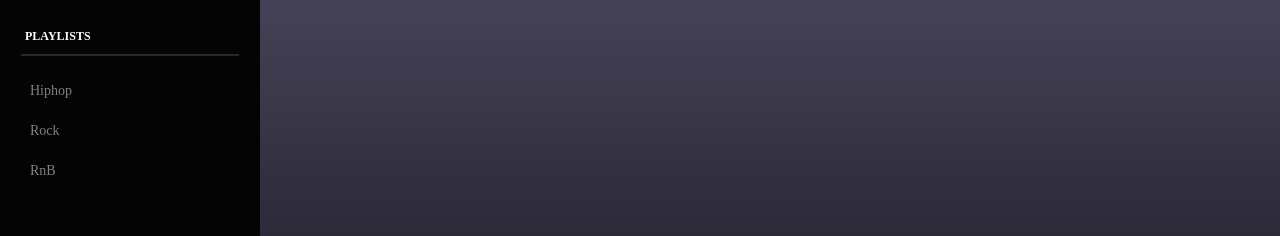
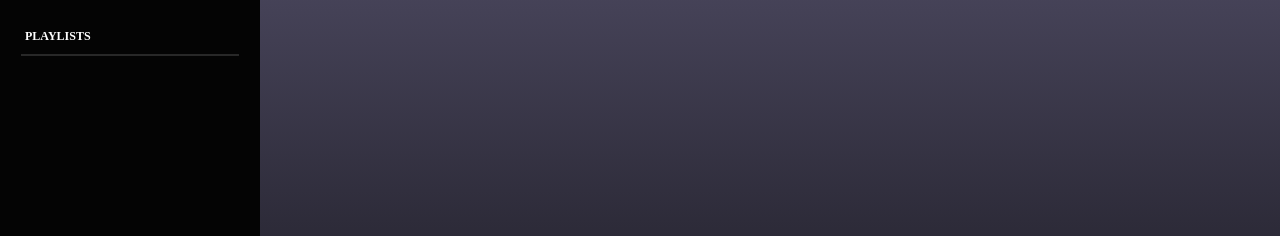
Before and after one commit to priyavrata/spotify-clone-react, a React (Create React App) app: page / in a window 1280 px wide. Shown: the part 206-442 px from the top of the page. Built offline with nearby package versions, Linux system fonts and the light colour scheme; what spotify-web-api-js would draw is missing.

Commit message:
Used API to get playlists

```diff
--- a/src/App.js
+++ b/src/App.js
@@ -10,7 +10,7 @@ const spotify = new SpotifyWebApi();
 
 
 function App() {
-  const [{user,token},dispatch] = useDataLayerValue();
+  const [{user,token,playlists},dispatch] = useDataLayerValue();
   // console.log("Reached App");
   useEffect(()=>{
 
@@ -38,11 +38,17 @@ function App() {
         });
       });
 
-
+      spotify.getUserPlaylists().then((playlists)=>{
+        dispatch({
+          type:"SET_PLAYLISTS",
+          playlists:playlists,
+        });
+      });
     }
   },[]);
-  console.log("user*: ",user);
-  console.log("token*:", token);
+  // console.log("user*: ",user);
+  // console.log("token*:", token);
+  // console.log("playlists* :",playlists);
   return (
     <div className="app">
       {
--- a/src/Sidebar.js
+++ b/src/Sidebar.js
@@ -5,9 +5,10 @@ import SidebarOption from "./SidebarOption";
 import HomeIcon from '@material-ui/icons/Home';
 import SearchIcon from '@material-ui/icons/Search';
 import LibraryMusicIcon from '@material-ui/icons/LibraryMusic';
-
+import {useDataLayerValue} from './DataLayer';
 
 function Sidebar() {
+    const [{playlists},dispatch] = useDataLayerValue();
     return (
         <div className="sidebar">
             <img className="sidebar_logo" src="https://getheavy.com/wp-content/uploads/2019/12/spotify2019-830x350.jpg" alt=""/>
@@ -17,9 +18,13 @@ function Sidebar() {
             <br/>
             <strong className="sidebar_title">PLAYLISTS</strong>
             <hr/>
-            <SidebarOption title="Hiphop"/>
+            {playlists?.items?.map(playlist => (
+                <SidebarOption title={playlist.name}/>
+            ))}
+            {/* playlists.items.map(playlist =>) */}
+            {/* <SidebarOption title="Hiphop"/>
             <SidebarOption title="Rock"/>
-            <SidebarOption title="RnB"/>
+            <SidebarOption title="RnB"/> */}
 
         </div>
     );
--- a/src/reducer.js
+++ b/src/reducer.js
@@ -2,6 +2,7 @@ export const initialState = {
     user:null,
     playlists: [],
     playing: false,
+    // token:null,
     token: "BQB7qJINh-Zqn7I2ECN9V0OrlRKvTxjK4wxt0er15hP5cohmNJ8D41l24ak51bEtDn_9uF13DUeL2cxx6sfNxu5IeWbwSyjnqIETP487Tx-xzhP_dXeP4N3ddmshBBf7XxsrZdj1pAXPI5UEnhP2vCF3QXDZeiUC5PQu7QYQBJHkQywi"
 };
 
@@ -19,6 +20,12 @@ const reducer = (state, action) =>{
                 ...state,
                 token: action.token,
             }
+
+        case "SET_PLAYLISTS":
+            return{
+                ...state,
+                playlists:action.playlists
+            }
         default:
             return state;
     }
```
